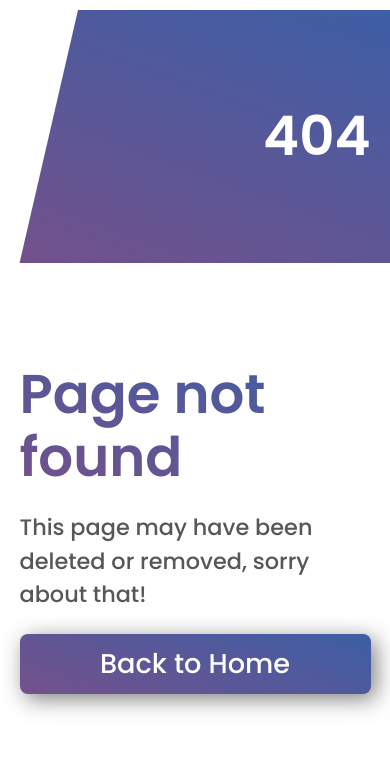
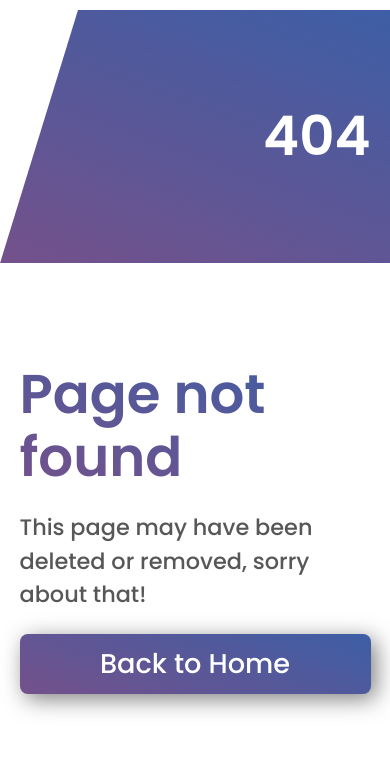
Before and after one commit to robbradley5678/Template-2, a plain HTML site: page 404.html in a window 390 px wide. Shown: the part 62-844 px from the top of the page. Drawn offline with Linux system fonts and the light colour scheme.

Commit message:
Normal page hero

```diff
--- a/css/mobile.css
+++ b/css/mobile.css
@@ -222,7 +222,6 @@
         padding-bottom: 90px;
         -webkit-clip-path: none;
         clip-path: none;
-
     }
 
     .review-slide {
--- a/css/normal-page.css
+++ b/css/normal-page.css
@@ -34,8 +34,8 @@ header {
     .hero-left {
         min-height: 30vh;
         background-image: var(--gradient-2);
-        -webkit-clip-path: polygon(20% 0, 100% 0, 100% 100%, 5% 100%);
-        clip-path: polygon(20% 0, 100% 0, 100% 100%, 5% 100%);
+        -webkit-clip-path: polygon(20% 0, 100% 0, 100% 100%, 0 100%);
+        clip-path: polygon(20% 0, 100% 0, 100% 100%, 0 100%);
     }
 
     .hero-right {
```
